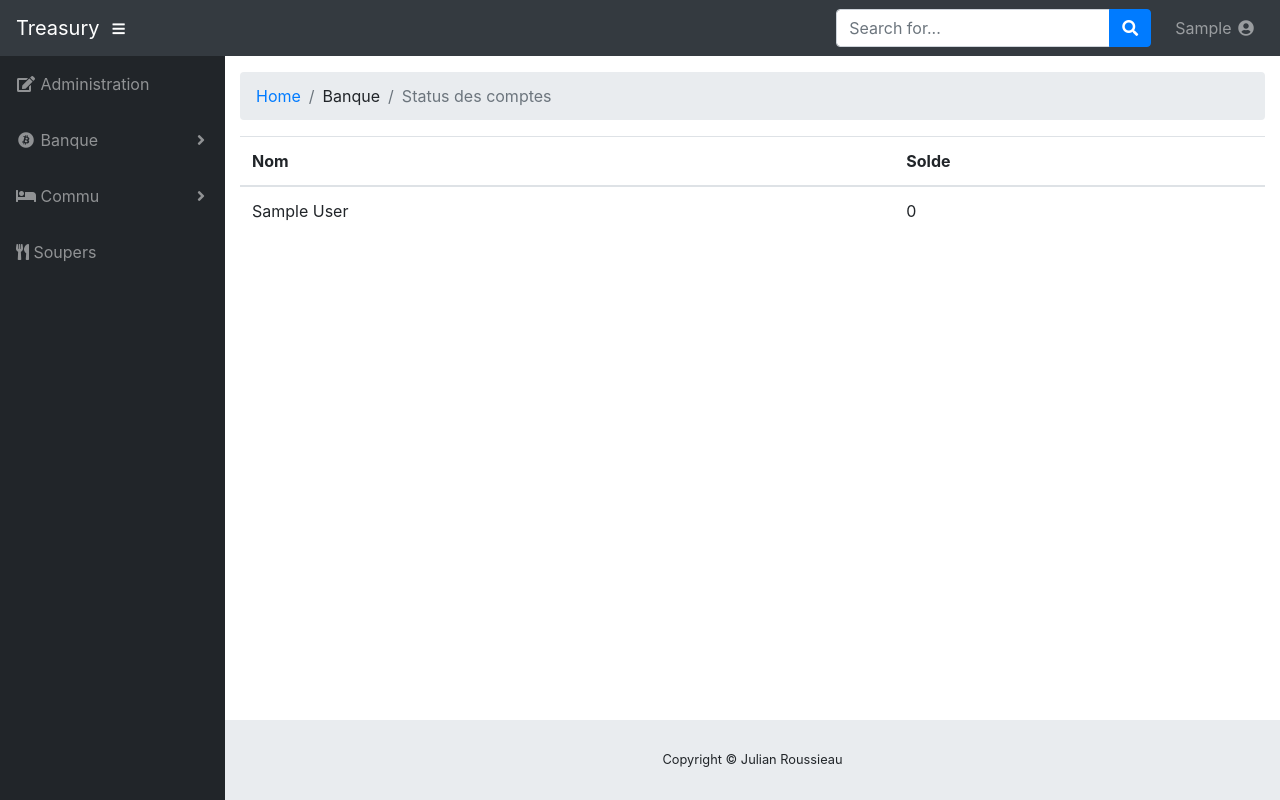
After one commit to roussieau/Treasury, a Django app: page /bank/status in a window 1280 px wide. The commit adds this page. Run offline with Django 3.2, Linux system fonts and the light colour scheme; the visitor is signed in with stand-in values (Sample User, id 1); data comes from the database, SQL or seed files in the repository; data that the repository does not hold is empty; some libraries are stand-ins or nearby versions.

Commit message:
add status

```diff
--- /dev/null
+++ b/bank/templates/bank/status.html
@@ -0,0 +1,37 @@
+{% extends 'index.html' %}
+
+{% block breadcrumb %}
+<ol class="breadcrumb">
+  <li class="breadcrumb-item">
+    <a href="{% url 'index' %}">Home</a>
+  </li>
+  <li class="breadcrumb-item ">Banque</li>
+  <li class="breadcrumb-item active">Status des comptes</li>
+</ol>
+{% endblock%}
+
+{% block content %}
+
+<div class="table-responsive-sm">
+  <table class="table">
+    <thead>
+      <tr>
+        <th scope="col">Nom</th>
+        <th scope="col">Solde</th>
+      </tr>
+    </thead>
+    <tbody>
+        {% for s in status %}
+      <tr>
+        <td>{{s.name}}</td>
+        {% if s.balance < 0 %}
+          <td style="color:red">{{s.balance}}</td>
+        {% else %}
+          <td>{{s.balance}}</td>
+        {% endif %}
+      </tr>
+      {% endfor %}
+    </tbody>
+  </table>
+</div>
+{% endblock %}
--- a/bank/urls.py
+++ b/bank/urls.py
@@ -8,4 +8,5 @@ urlpatterns = [
     path('history', views.history_of_my_transactions, name='history_of_my_transactions'),
     path('history/commu', views.history_transactions_commu, name='history_commu'),
     path('charts', views.charts, name='charts'),
+    path('status', views.status, name='status'),
 ]
--- a/bank/views.py
+++ b/bank/views.py
@@ -3,6 +3,7 @@ from django.contrib.auth.decorators import login_required
 from .forms import ExpenseForm, AddMoneyForm
 from .models import Expense, Transaction
 from datetime import datetime, timedelta, date
+from users.models import CustomUser
 
 # Create your views here.
 @login_required
@@ -44,6 +45,21 @@ def add_money(request):
                 expense=e, user=form.cleaned_data['user'])
             ticket_added = True
     return render(request, 'bank/form.html', locals())
+
+@login_required
+def status(request):
+    listOfUsers = CustomUser.objects.filter(kot=request.user.kot).order_by('first_name', 'last_name')
+    status = []
+    for user in listOfUsers:
+        transactions = Transaction.objects.filter(user=user)
+        user_balance = 0
+        for transaction in transactions:
+            if transaction.positive:
+                user_balance += transaction.cost
+            else:
+                user_balance -= transaction.cost
+        status.append({'name' : user.get_full_name(), 'balance' : user_balance})
+    return render(request, 'bank/status.html', {'status' : status})
 
 @login_required
 def history_of_my_transactions(request):
--- a/templates/sidebar.html
+++ b/templates/sidebar.html
@@ -6,22 +6,22 @@
 		<span>Administration</span></a>
   </li>
   {% endif %}
-	<li class="nav-item dropdown show ">
+	<li class="nav-item dropdown ">
     <a class="nav-link dropdown-toggle" href="#" id="pagesDropdown" role="button" data-toggle="dropdown" aria-haspopup="true" aria-expanded="true">
       <i class="fab fa-fw fa-bitcoin"></i>
       <span>Banque</span>
     </a>
-    <div class="dropdown-menu show" aria-labelledby="pagesDropdown" x-placement="bottom-start" style="position: absolute; will-change: transform; top: 0px; left: 0px; transform: translate3d(5px, 56px, 0px);">
+    <div class="dropdown-menu " aria-labelledby="pagesDropdown" x-placement="bottom-start" style="position: absolute; will-change: transform; top: 0px; left: 0px; transform: translate3d(5px, 56px, 0px);">
       <a class="dropdown-item" href="{% url 'bank:history_of_my_transactions' %}">Historique</a>
       <a class="dropdown-item" href="{% url 'bank:charts' %}">Graphiques</a>
     </div>
   </li>
-  <li class="nav-item dropdown show ">
+  <li class="nav-item dropdown">
     <a class="nav-link dropdown-toggle" href="#" id="pagesDropdown" role="button" data-toggle="dropdown" aria-haspopup="true" aria-expanded="true">
       <i class="fas fa-bed"></i>
       <span>Commu</span>
     </a>
-    <div class="dropdown-menu show" aria-labelledby="pagesDropdown" x-placement="bottom-start" style="position: absolute; will-change: transform; top: 0px; left: 0px; transform: translate3d(5px, 56px, 0px);">
+    <div class="dropdown-menu " aria-labelledby="pagesDropdown" x-placement="bottom-start" style="position: absolute; will-change: transform; top: 0px; left: 0px; transform: translate3d(5px, 56px, 0px);">
       <a class="dropdown-item" href="{% url 'bank:add_ticket' %}">Ajouter un ticket</a>
     </div>
   </li>
@@ -31,13 +31,14 @@
     <span>Soupers</span></a>
   </li>
   {% if user.treasurer %}
-  <li class="nav-item dropdown show">
-    <a class="nav-link dropdown-toggle" href="#" id="pagesDropdown" role="button" data-toggle="dropdown" aria-haspopup="true" aria-expanded="true">
+  <li class="nav-item dropdown ">
+    <a class="nav-link dropdown-toggle" href="#" id="pagesDropdown" role="button" data-toggle="dropdown" aria-haspopup="true" aria-expanded="false">
       <i class="fas fa-fw fa-coffee"></i>
       <span>Trésorier</span>
     </a>
-    <div class="dropdown-menu show" aria-labelledby="pagesDropdown" x-placement="bottom-start" style="position: absolute; will-change: transform; top: 0px; left: 0px; transform: translate3d(5px, 56px, 0px);">
+    <div class="dropdown-menu " aria-labelledby="pagesDropdown" x-placement="bottom-start" style="position: absolute; will-change: transform; top: 0px; left: 0px; transform: translate3d(5px, 56px, 0px);">
       <a class="dropdown-item" href="{% url 'bank:add_money' %}">Ajouter de l'argent</a>
+      <a class="dropdown-item" href="{% url 'bank:status' %}">Status</a>
     </div>
   </li>
   {% endif %}
```
